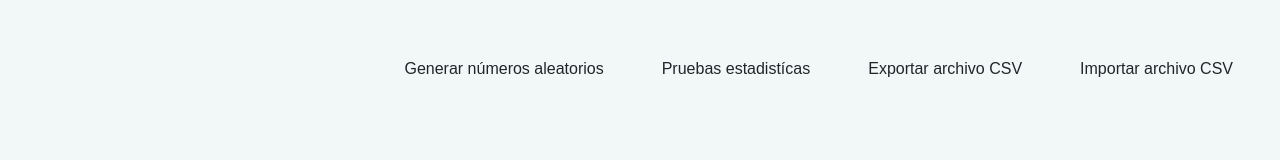
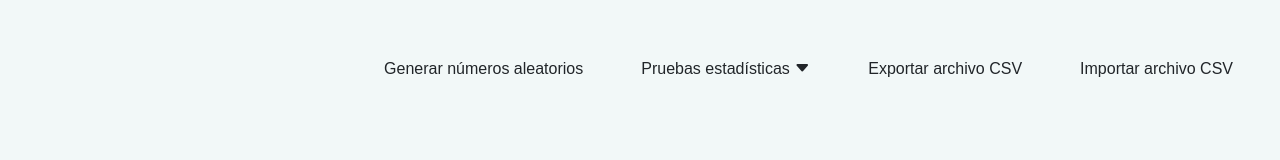
Before and after one commit to Moya004/Pseudo_Random_Numbers_Generators, a React (Create React App) app in the folder frontend/: page / in a window 1280 px wide. Shown: the top 160 px of the page. Built offline with nearby package versions, Linux system fonts and the light colour scheme.

Commit message:
Added funcionality EstatisticalTest

```diff
--- a/frontend/public/index.html
+++ b/frontend/public/index.html
@@ -8,6 +8,8 @@
   </head>
   <body>
     <noscript>You need to enable JavaScript to run this app.</noscript>
+    <link rel="stylesheet" href="https://cdn.jsdelivr.net/npm/bootstrap-icons/font/bootstrap-icons.css">
+
     <div id="root"></div>
     <!--
       This HTML file is a template.
--- a/frontend/src/App.js
+++ b/frontend/src/App.js
@@ -4,6 +4,7 @@ import AlgorithmForm from './components/AlgorithmForm';
 import NumberChart from './components/NumberChart';
 import CSVExporter from './components/CSVExporter';
 import CSVImporter from './components/CSVImporter';
+import StatisticalTest from './components/StatisticalTest';
 import './styles.css';
 import './App.css'
 
@@ -14,6 +15,7 @@ function App() {
     const [showResults, setShowResults] = useState(false);
     const [selectedAlgorithm, setSelectedAlgorithm] = useState('');
     const [showImporter, setShowImporter] = useState(false);
+    const [showTest, setShowTest] = useState(false);
 
 
     const handleGenerate = async (algorithm, count, params) => {
@@ -56,7 +58,14 @@ function App() {
         setSelectedIndex(null);
         setShowResults(false);
         setSelectedAlgorithm('');
+        setShowTest(false);
       };
+
+      const toggleTestsVisibility = () => {
+        setShowForm(false);
+        setShowResults(false);
+        setShowTest(!showTest);
+     };
 
       const handleFileUpload = (data) => {
         setNumbers(data);
@@ -69,9 +78,9 @@ function App() {
             <nav>
               <ul className="nav-list d-flex list-unstyled">
                 <li className="mx-3"><button href="#" onClick={toggleFormVisibility} className="btn btn-secundary">Generar números aleatorios</button></li>
-                <li className="mx-3"><button href="#" className="btn btn-secundary">Pruebas estadistícas</button></li>
+                <li className="mx-3"><StatisticalTest numbers={numbers} /></li>
                 <li className="mx-3"><CSVExporter numbers={numbers} algorithm={selectedAlgorithm} /></li>
-                <li className="mx-3"><CSVImporter onFileUpload={handleFileUpload} /></li>
+                <li className="mx-3"><CSVImporter onFileUpload={handleFileUpload}/></li>
               </ul>
             </nav>
           </header>
--- a/frontend/src/components/CSVImporter.js
+++ b/frontend/src/components/CSVImporter.js
@@ -1,7 +1,8 @@
 import React, { useState } from 'react';
 
-const CSVImporter = ({ onFileUpload }) => {
+const CSVImporter = ({ onFileUpload, onImportSuccess }) => {
     const [error, setError] = useState('');
+    const [successMessage, setSuccessMessage] = useState('');
 
     const handleFileChange = (event) => {
         const file = event.target.files[0];
@@ -30,6 +31,8 @@ const CSVImporter = ({ onFileUpload }) => {
         .then(data => {
             console.log('Archivo procesado:', data);
             onFileUpload(data);
+            setSuccessMessage('Archivo cargado correctamente. A continuación puede realizar pruebas estadísticas sobre el archivo cargado.');
+            onImportSuccess();
         })
         .catch(error => {
             console.error('Error al subir el archivo:', error);
@@ -54,6 +57,7 @@ const CSVImporter = ({ onFileUpload }) => {
                 Importar archivo CSV
             </button>
             {error && <p className="text-danger">{error}</p>}
+            {successMessage && <p className="text-success">{successMessage}</p>}
         </div>
     );
 };
--- /dev/null
+++ b/frontend/src/components/StatisticalTest.js
@@ -0,0 +1,76 @@
+import React, { useState } from 'react';
+
+function StatisticalTests({ numbers }) {
+    const [selectedTest, setSelectedTest] = useState('');
+    const [testResult, setTestResult] = useState(null);
+    const [isVisible, setIsVisible] = useState(false);
+
+    const tests = [
+        'Prueba 1',
+        'Prueba 2',
+        'Prueba 3',
+        'Prueba 4',
+        'Prueba 5'
+    ];
+
+    const handleTestSelection = async (event) => {
+        setSelectedTest(test);
+
+        try {
+            const response = await fetch('https://pseudo-random-numbers-generators.onrender.com/test', {
+                method: 'POST',
+                headers: {
+                    'Content-Type': 'application/json',
+                },
+                body: JSON.stringify({
+                    test: test,
+                    numbers: numbers,
+                }),
+            });
+
+            const data = await response.json();
+            setTestResult(data.passed ? 'Pasó 😊' : 'No pasó 😞');
+        } catch (error) {
+            console.error('Error al realizar la prueba:', error);
+            setTestResult('Error al realizar la prueba 😞');
+        }
+    };
+
+    const toggleVisibility = () => {
+        setIsVisible(!isVisible);
+    };
+
+    return (
+        <div className="dropdown">
+            <button
+                className="btn btn-secundary"
+                onClick={toggleVisibility}
+                id="dropdownMenuButton"
+                aria-haspopup="true"
+                aria-expanded={isVisible}
+            >
+                Pruebas estadísticas <i className="bi bi-caret-down-fill"></i>
+            </button>
+            {isVisible && (
+                <div className="dropdown-menu show" aria-labelledby="dropdownMenuButton">
+                    {tests.map((test, index) => (
+                        <button
+                            key={index}
+                            className="dropdown-item"
+                            onClick={() => handleTestSelection(test)}
+                        >
+                            {test}
+                        </button>
+                    ))}
+                </div>
+            )}
+            {testResult && (
+                <div className="test-result mt-3">
+                    <h5>{selectedTest}: {testResult}</h5>
+                </div>
+            )}
+        </div>
+    );
+}
+
+export default StatisticalTests;
```
